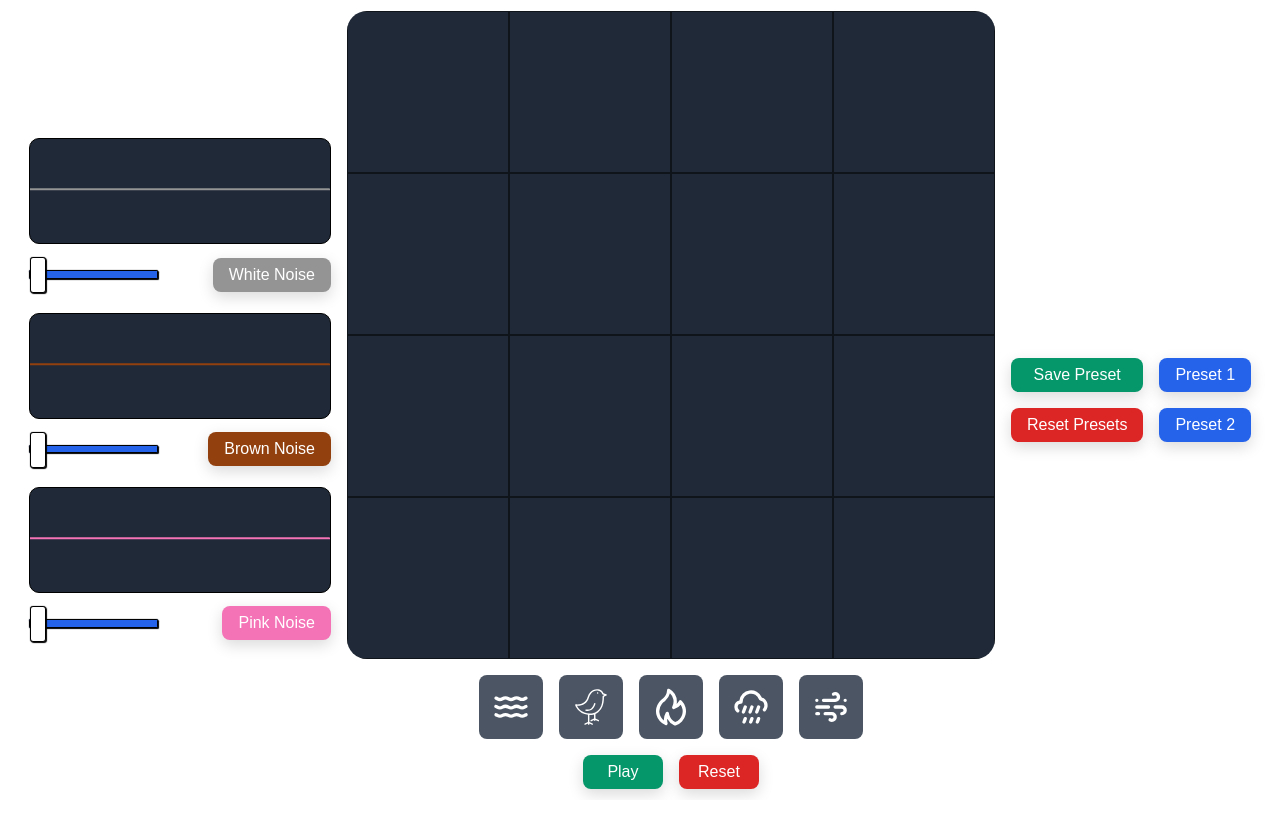
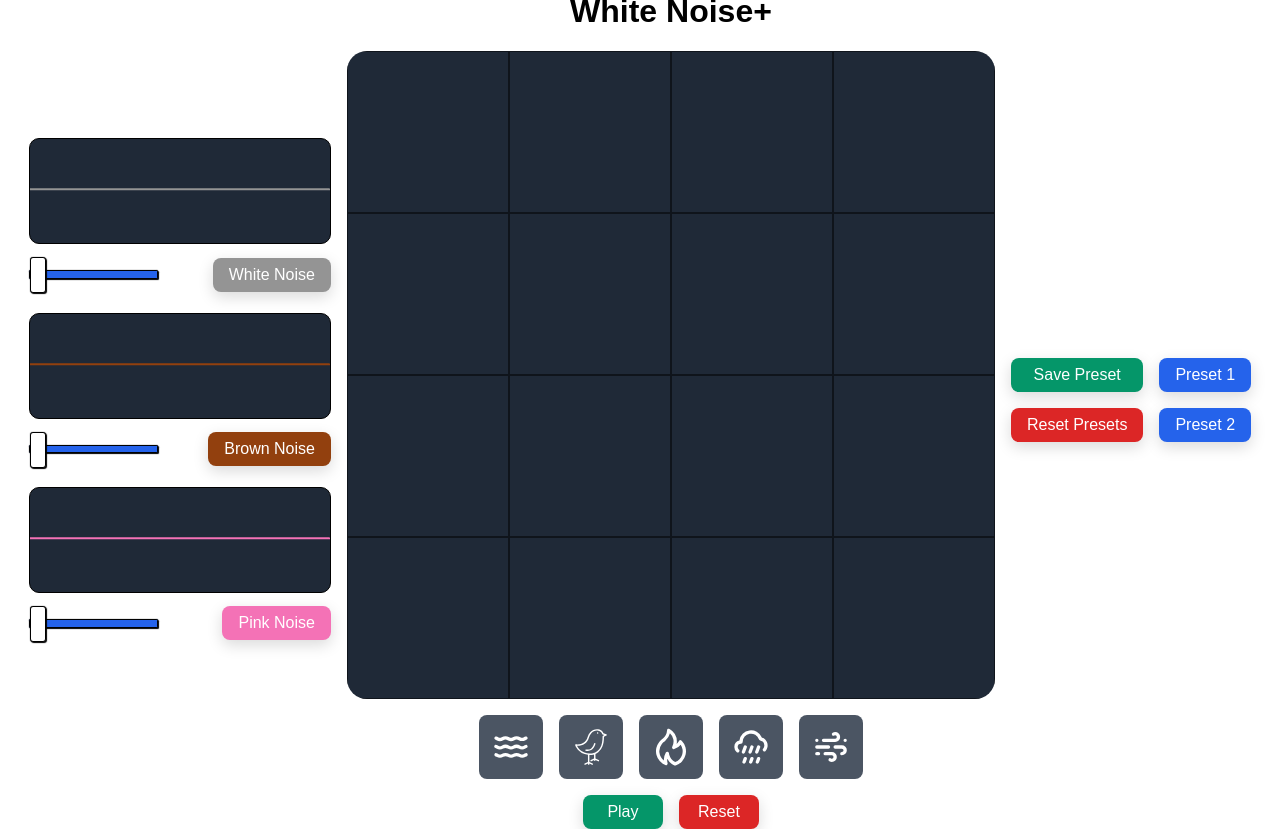
Before and after one commit to sunanmau5/avt-beleg, a React (Create React App) app: page / in a window 1280 px wide. Before the commit the page ends 800 px from the top, so only its background shows below. Built offline with nearby package versions, Linux system fonts and the light colour scheme.

Commit message:
feat: add title

```diff
--- a/src/components/Grid/Grid.js
+++ b/src/components/Grid/Grid.js
@@ -112,6 +112,7 @@ export const Grid = memo(() => {
         <Noise audioCtx={audioCtx} name='Pink Noise' type='pink' color='#F472B6' max='0.1' valueAtTime={0.02} />
       </div>
       <div className='grid-wrapper'>
+        <h1 className='title'>White Noise+</h1>
         <div className='grid'>
           {isDragging && <span className='label-wrapper'>
             <span className='label top'>Loud</span>
--- a/src/components/Grid/grid.css
+++ b/src/components/Grid/grid.css
@@ -8,6 +8,11 @@
 
 .grid-wrapper {
   max-width: 40.5rem;
+}
+
+.title {
+  display: flex;
+  justify-content: center;
 }
 
 .grid {
```
